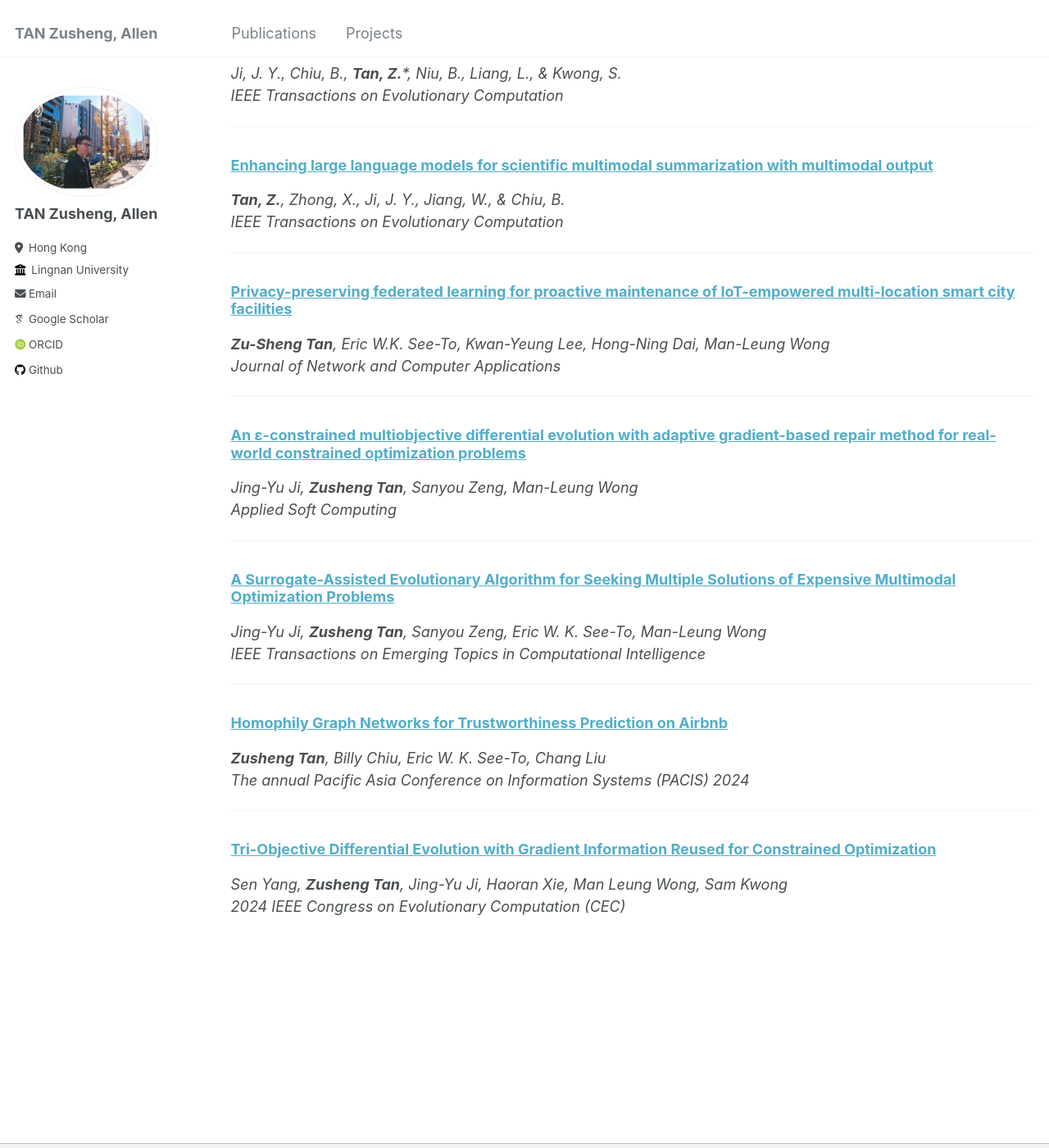
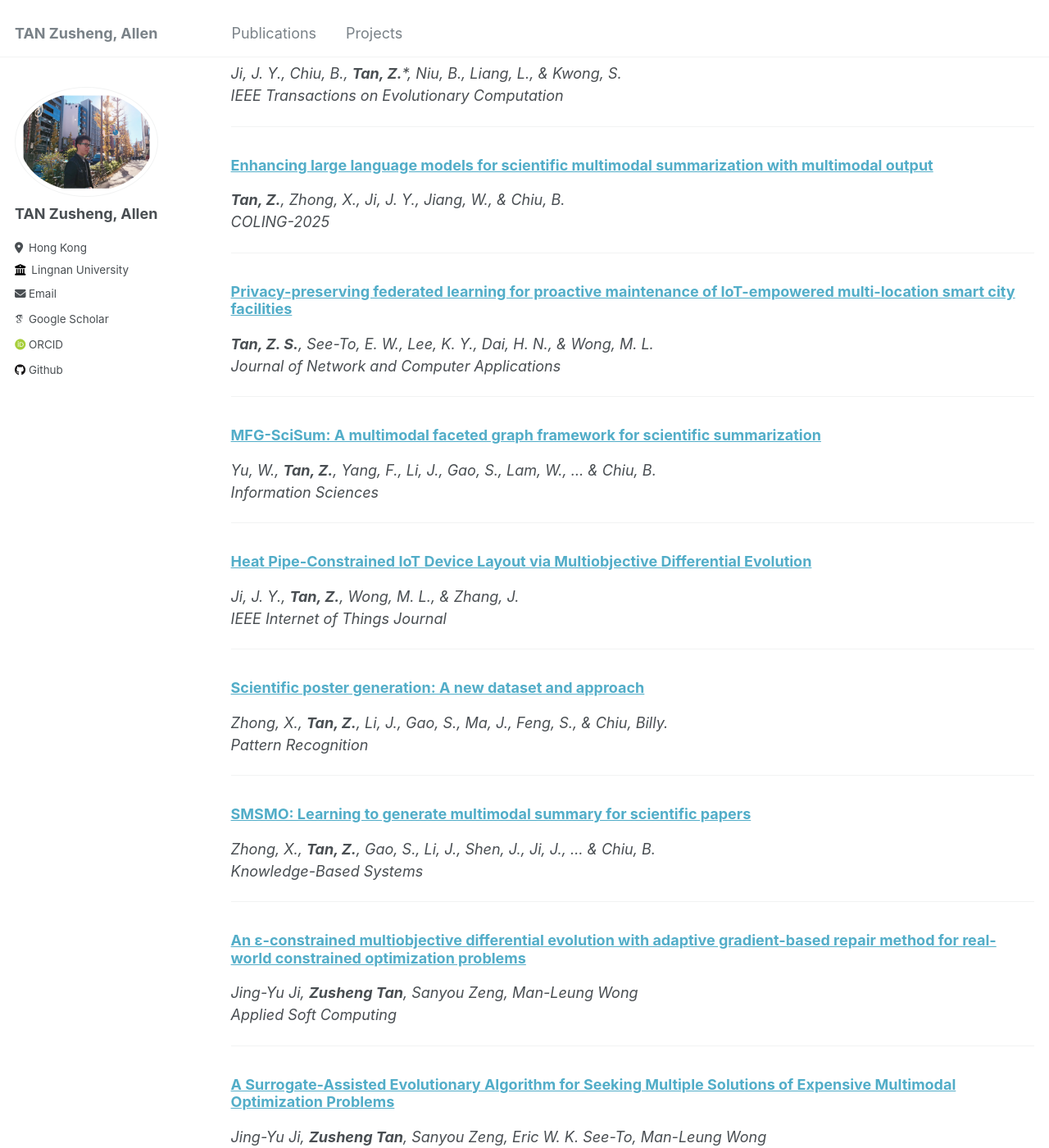
Before and after one commit to allent4n/allent4n.github.io, a Jekyll site: the page built from _pages/publications.md, in a window 1280 px wide and 1400 px high, scrolled down 309 px. Shown: the whole window at 82% size. Built offline with Jekyll 4.4.1, drawn with Linux system fonts in a browser that asks for light colours; some web fonts are replaced.

Commit message:
Update publications.md

```diff
--- a/_pages/publications.md
+++ b/_pages/publications.md
@@ -19,15 +19,41 @@ author_profile: true
 
 ### [Enhancing large language models for scientific multimodal summarization with multimodal output](https://aclanthology.org/2025.coling-industry.22/)
 ***Tan, Z.**, Zhong, X., Ji, J. Y., Jiang, W., & Chiu, B.*
-*IEEE Transactions on Evolutionary Computation*
+*COLING-2025*
 
 ---
 
 ### [Privacy-preserving federated learning for proactive maintenance of IoT-empowered multi-location smart city facilities](https://www.sciencedirect.com/science/article/abs/pii/S1084804524001735?via%3Dihub)
-***Zu-Sheng Tan**, Eric W.K. See-To, Kwan-Yeung Lee, Hong-Ning Dai, Man-Leung Wong*
+***Tan, Z. S.**, See-To, E. W., Lee, K. Y., Dai, H. N., & Wong, M. L.*
 *Journal of Network and Computer Applications*
 
 ---
+
+### [MFG-SciSum: A multimodal faceted graph framework for scientific summarization](https://www.sciencedirect.com/science/article/abs/pii/S0020025525009879)
+*Yu, W., **Tan, Z.**, Yang, F., Li, J., Gao, S., Lam, W., ... & Chiu, B.*
+*Information Sciences*
+
+---
+
+### [Heat Pipe-Constrained IoT Device Layout via Multiobjective Differential Evolution](https://ieeexplore.ieee.org/document/10753349/)
+*Ji, J. Y., **Tan, Z.**, Wong, M. L., & Zhang, J.*
+*IEEE Internet of Things Journal*
+
+---
+
+
+### [Scientific poster generation: A new dataset and approach](https://www.sciencedirect.com/science/article/abs/pii/S0031320325001670)
+*Zhong, X., **Tan, Z.**, Li, J., Gao, S., Ma, J., Feng, S., & Chiu, Billy.*
+*Pattern Recognition*
+
+---
+
+### [SMSMO: Learning to generate multimodal summary for scientific papers](https://www.sciencedirect.com/science/article/abs/pii/S0950705124015429)
+*Zhong, X., **Tan, Z.**, Gao, S., Li, J., Shen, J., Ji, J., ... & Chiu, B.*
+*Knowledge-Based Systems*
+
+---
+
 ### [An ɛ-constrained multiobjective differential evolution with adaptive gradient-based repair method for real-world constrained optimization problems](https://www.sciencedirect.com/science/article/abs/pii/S1568494623012206)
 *Jing-Yu Ji, **Zusheng Tan**, Sanyou Zeng, Man-Leung Wong*
 *Applied Soft Computing*
```
